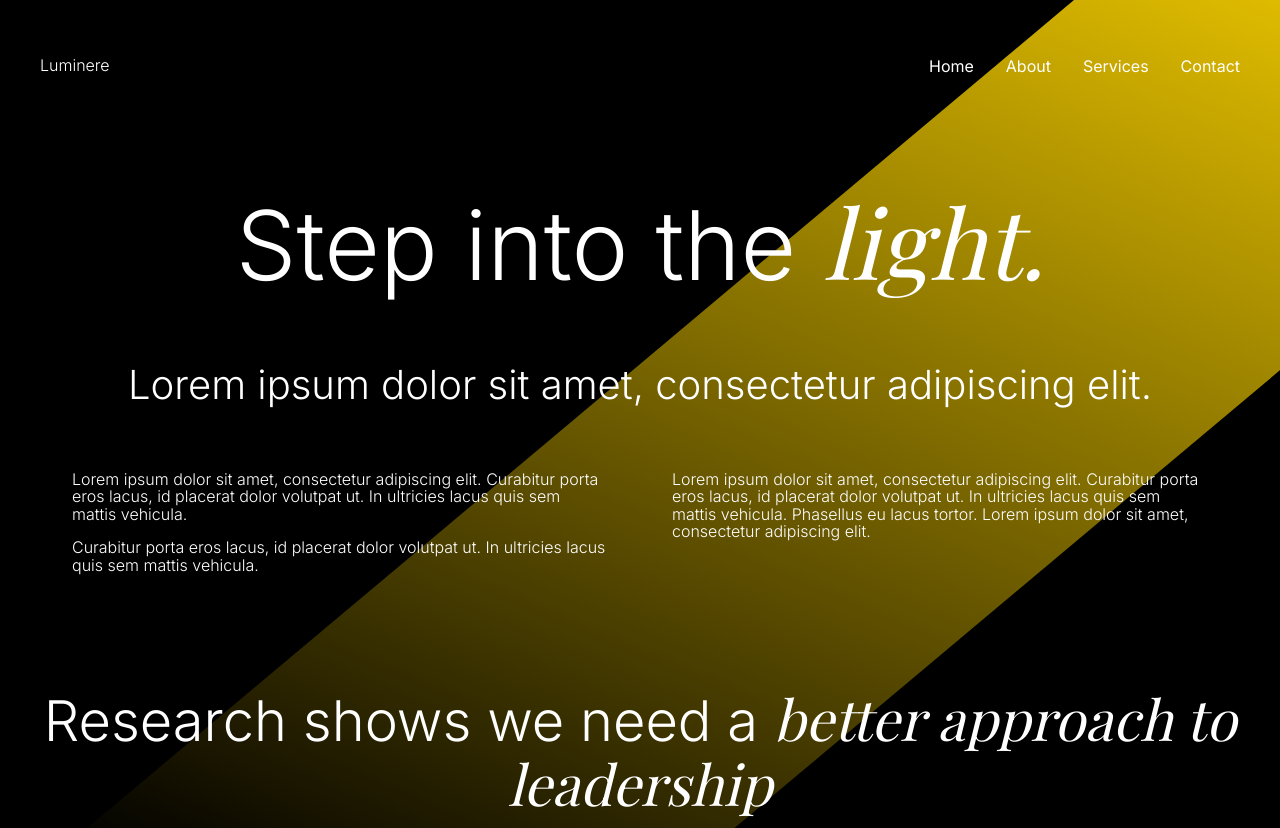
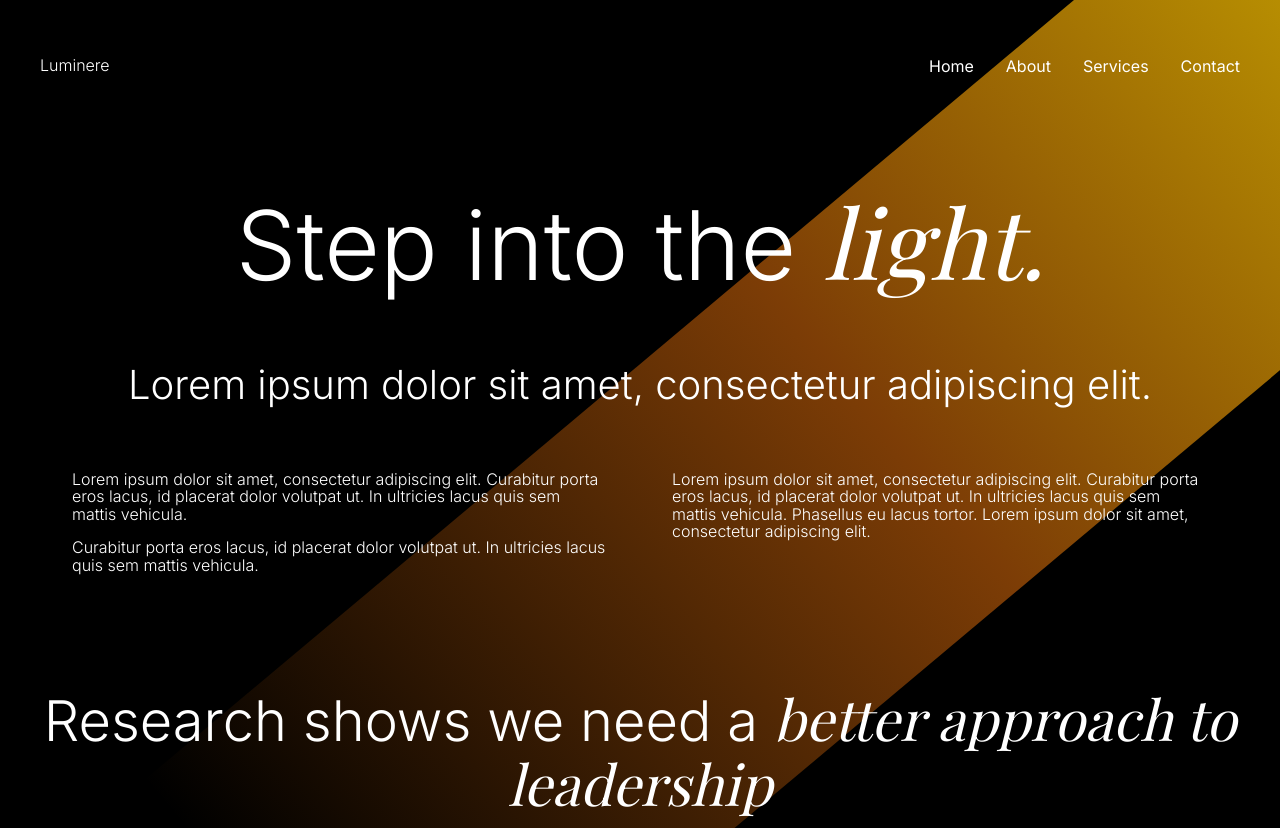
Before and after one commit to alliehkw/luminere-light-beam, a plain HTML site: page index.html in a window 1280 px wide. Shown: the top 828 px of the page. Drawn offline with nearby package versions, Linux system fonts and the light colour scheme; a web font is replaced by a local one.

Commit message:
testing new orange gradient

```diff
--- a/beamStyles.css
+++ b/beamStyles.css
@@ -242,7 +242,9 @@ of the screen the beam is on! */
 }
 
 .beam.right.orange {
-    background: linear-gradient(243deg, #FFD600 3.56%, rgba(240, 0, 27, 0.00) 77.09%);
+    /* background: linear-gradient(243deg, #FFD600 3.56%, rgba(240, 0, 27, 0.00) 77.09%); */
+    /* background: linear-gradient(270deg, #FFD600 0%, #F8790C 43.5%, rgba(240, 0, 27, 0.00) 100%); */
+    background: linear-gradient(270deg, rgba(255,214,0,0.8) 0%, rgba(248,121,12,0.5) 40%, rgba(240,0,27,0.0) 80%, rgba(240,0,27,0) 100%);
 }
 
 .beam.right.purple {
```
